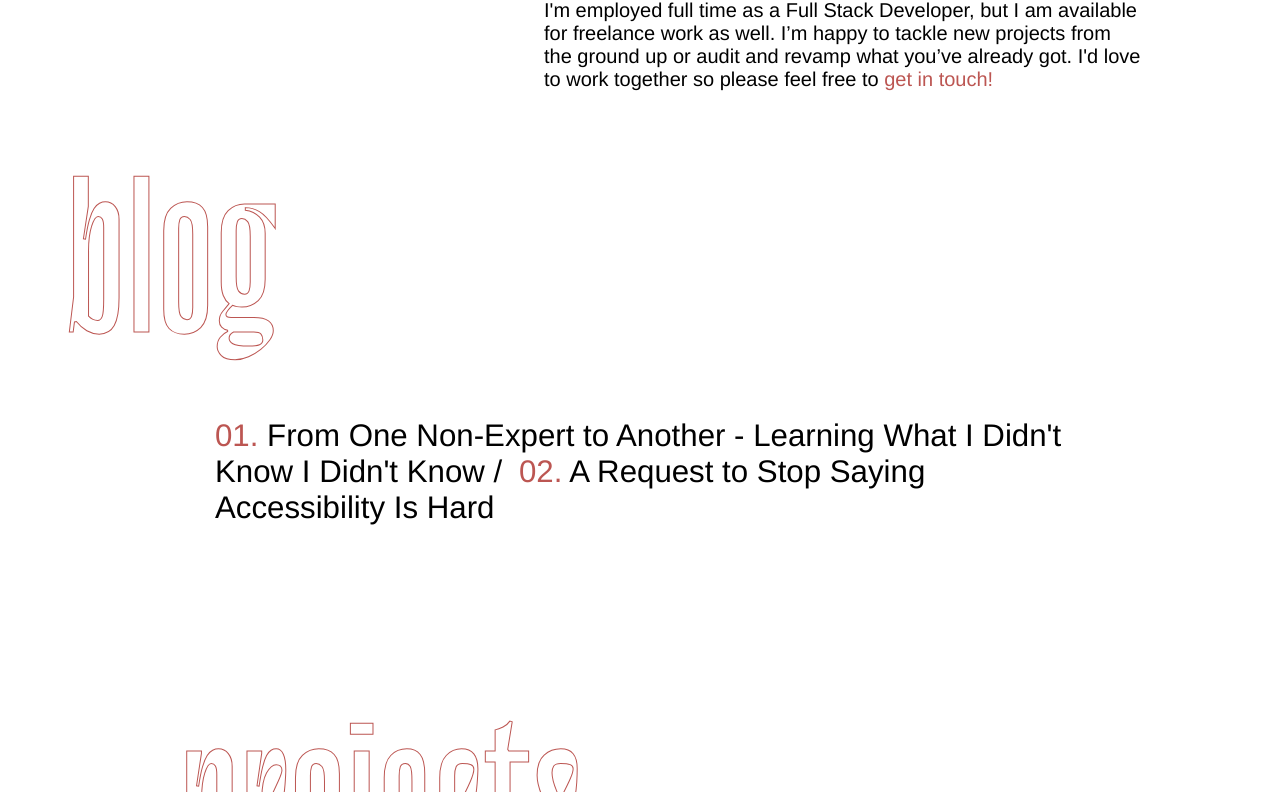
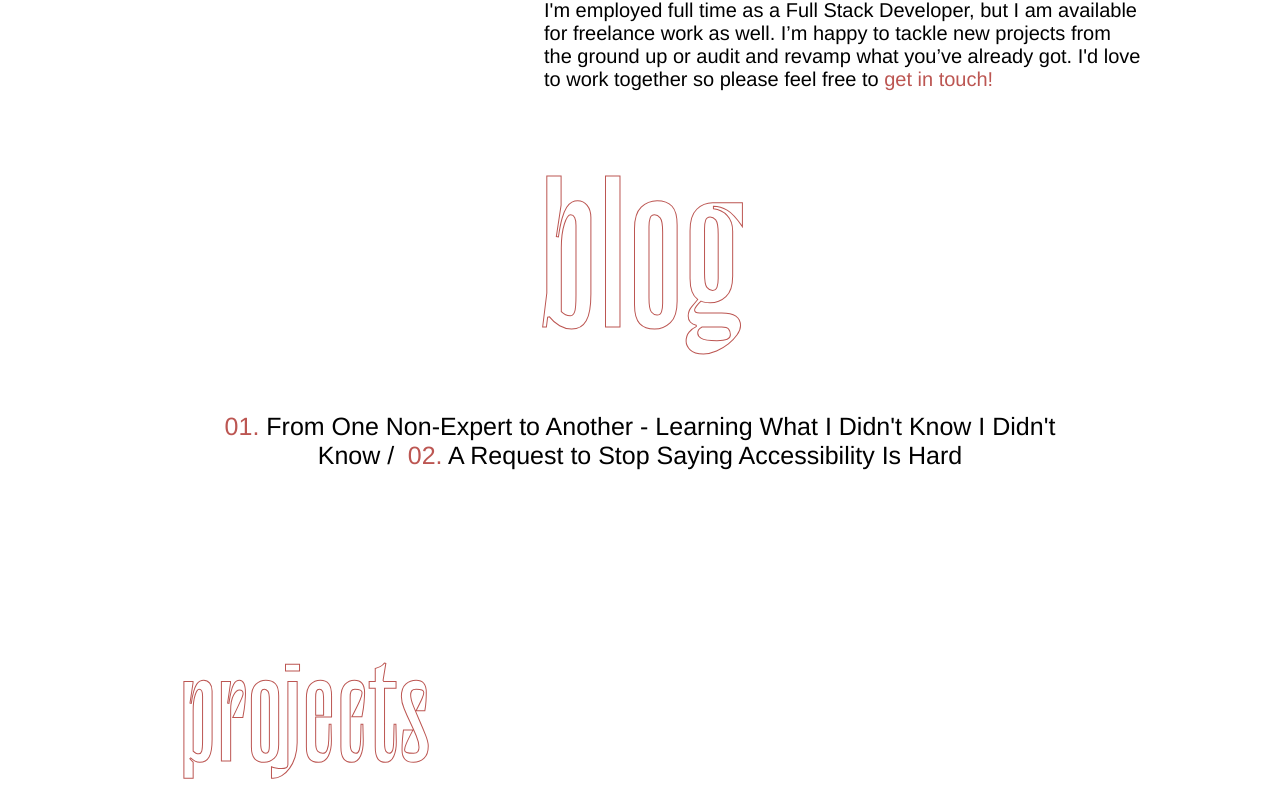
Before and after one commit to bryn-newell/vanilla-portfolio-revamp, an Eleventy site: page index.njk in a window 1280 px wide. Shown: the part 1307-2099 px from the top of the page. Built offline with nearby package versions, Linux system fonts and the light colour scheme; Eleventy itself is replaced by a stand-in of ours; files that its build step writes are made by us from their sources.

Commit message:
💄 rewriting the blog styles, removing shared header style

```diff
--- a/index.njk
+++ b/index.njk
@@ -54,16 +54,16 @@ layout: layout.njk
   </div>
 </section>
 
-<section id="blog">
-  <h2 class="heading outline-font">blog</h2>
-  <div class="posts">
+<section id="blog" class="blog">
+  <h2 class="blog__title outline-font">blog</h2>
+  <div class="blog__posts">
     <a
       class="link"
       href="https://medium.com/@bryn.newell/https-medium-com-bryn-newell-from-one-non-expert-to-another-fb31add2f3c6"
       target="_blank"
       ref="noopener noreferrer"
     >
-      <span class="list-number">01. </span>From One Non-Expert to Another - Learning What I Didn't Know I Didn't Know
+      <span class="link-number">01. </span>From One Non-Expert to Another - Learning What I Didn't Know I Didn't Know
     </a>
     <a
       class="link"
@@ -71,7 +71,7 @@ layout: layout.njk
       target="_blank"
       ref="noopener noreferrer"
     >
-      <span class="list-number">02. </span>A Request to Stop Saying Accessibility Is Hard
+      <span class="link-number">02. </span>A Request to Stop Saying Accessibility Is Hard
     </a>
   </div>
 </section>
--- a/styles/_styles.scss
+++ b/styles/_styles.scss
@@ -51,11 +51,6 @@ header,section {
   }
 }
 
-.heading {
-  margin-bottom: 3rem;
-  font-size: 12rem;
-}
-
 .link {
   text-decoration: none;
   &, &:visited {
--- a/styles/sections/_about.scss
+++ b/styles/sections/_about.scss
@@ -1,7 +1,8 @@
 @use '../variables' as * ;
 
 .about {
-	margin-block: 2rem;
+	margin-block-start: 2rem;
+	margin-block-end: 4rem;
 
 	&__headshot {
 		border-radius: 100%;
--- a/styles/sections/_blog.scss
+++ b/styles/sections/_blog.scss
@@ -1,39 +1,33 @@
 @use '../variables' as * ;
 
-#blog {
-	padding-inline: 5%;
-	.heading {
-		margin-top: 5rem;
-		margin-bottom: 2rem;
+.blog {
+	text-align: center;
+
+	&__title {
+		font-size: $step-10;
+		margin-block-end: 2rem;
 	}
 
-	.posts {
-		font-size: $step-2;
+	&__posts {
+		max-width: 850px;
+		margin-inline: auto;
+	}
+
+	.link {
+		color: #000;
+		// to do - find a different step since i still want it smaller on mobile
+		font-size: $step-1;
 		font-weight: 500;
-		max-width: 850px;
-		margin: 0 auto;
-		a {
-			color: black;
-			&:not(:last-child) {
-				&:after {
-					content: "/";
-					display: inline-block;
-					margin-right: 0.5rem;
-				}
+
+		&:not(:last-child) {
+			&:after {
+				content: "/";
+				display: inline-block;
+				margin-right: 0.5rem;
 			}
 		}
-		.list-number {
+		&-number {
 			color: $rose-gold;
 		}
 	}
-
-	@media (max-width: $breakpoint-sm) {
-		.heading {
-			margin-top: 2rem;
-		}
-		.posts {
-			// to do - find a different step since i still want it smaller on mobile
-			font-size: $step-1;
-		}
-	}
 }
```
